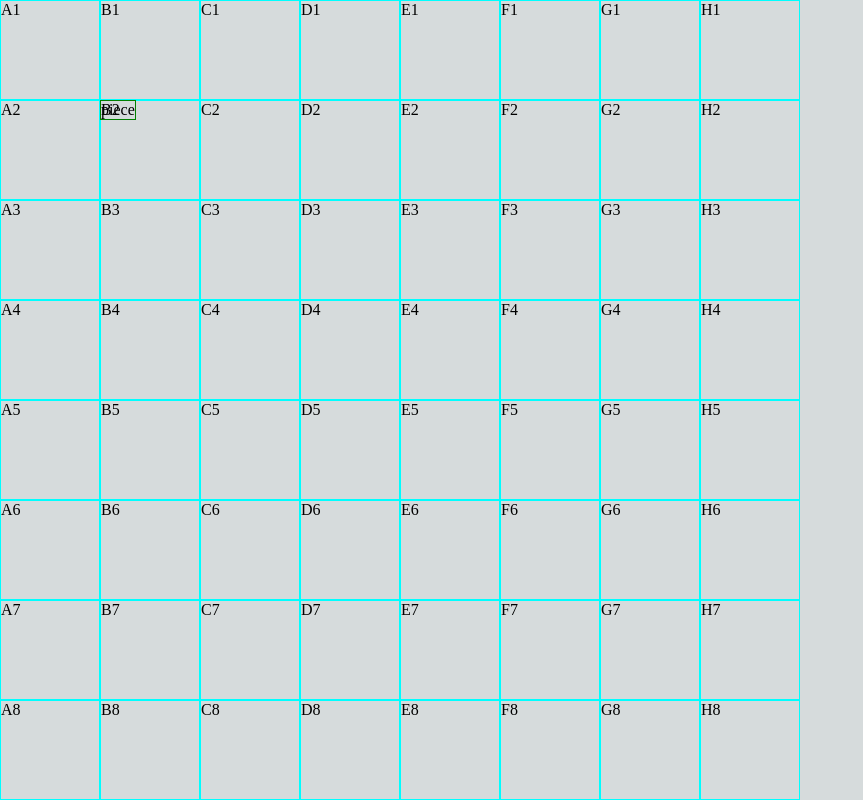
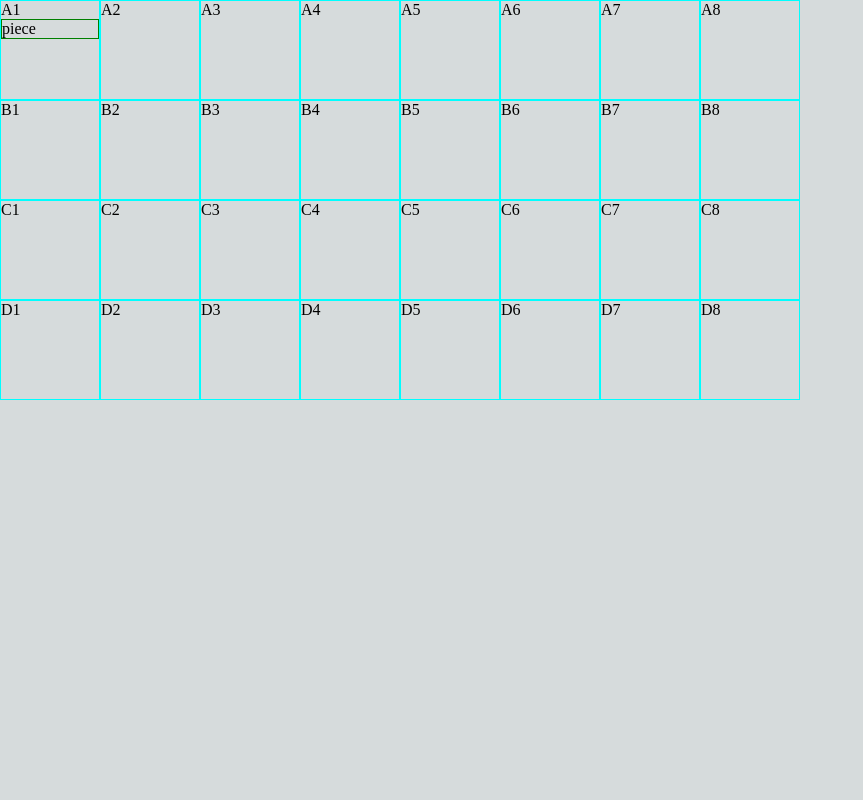
Before and after one commit to Jeffmagma/chess, a Next.js app: page / in a window 1280 px wide. Shown: the whole page, without its empty margins (0-863 px from the left). Built offline with nearby package versions, Linux system fonts and the light colour scheme.

Commit message:
piece is successfully moving, now with proper state management

```diff
--- a/pages/_app.tsx
+++ b/pages/_app.tsx
@@ -1,6 +1,6 @@
 import '../styles/globals.css'
-import type { AppProps } from 'next/app'
+import type {AppProps} from 'next/app'
 
 export default function App({ Component, pageProps }: AppProps) {
-  return <Component {...pageProps} />
+	return <Component {...pageProps} />
 }
--- a/pages/index.tsx
+++ b/pages/index.tsx
@@ -1,35 +1,72 @@
 import Head from 'next/head'
 import {motion} from 'framer-motion'
-import React, {MutableRefObject, useRef, useState} from "react";
+import React, {Dispatch, SetStateAction, useState} from "react";
 
-function DragThing() {
-    const [top, settop] = useState(100);
-    const [left, setleft] = useState(100);
-    const xd = useRef<HTMLDivElement>(null) as MutableRefObject<HTMLDivElement>;
-    return (<motion.div ref={xd} drag style={{border: "1px solid green", position: "fixed", top: top + "px", left: left + "px"}} dragSnapToOrigin={true} dragElastic={0} dragMomentum={false} onDragEnd={(event: PointerEvent) => {
-        const x = document.elementsFromPoint(event.clientX, event.clientY)[1].getBoundingClientRect();
-        console.log(x.top, x.left);
-        settop(x.top + 40);
-        setleft(x.left + 20);
+interface PieceProps {
+	set_selected: Dispatch<SetStateAction<point | null>>;
+	row: number;
+	col: number;
+	piece: string;
+	set_positions: Dispatch<SetStateAction<Array<Array<string>>>>;
 }
-    }>piece
+
+function Piece({set_selected, row, piece, col, set_positions}: PieceProps) {
+	const [position, set_position] = useState<point>({x: row, y: col});
+	return (
+		<motion.div drag style={{border: "1px solid green"}} dragSnapToOrigin={true} dragElastic={0} dragMomentum={false}
+		            onDragStart={() => {
+			            set_selected(position);
+		            }
+		            }
+		            onDragEnd={(event: PointerEvent) => {
+			            const x = document.elementsFromPoint(event.clientX, event.clientY)[1];
+			            const new_position = {x: parseInt(x.getAttribute("data-row")!), y: parseInt(x.getAttribute("data-col")!)};
+			            set_positions(prev_position => {
+				            if (position.x == new_position.x && position.y == new_position.y) {
+					            return prev_position;
+				            }
+				            const prev = [...prev_position];
+				            console.log(new_position);
+				            prev[new_position.x][new_position.y] = piece;
+				            prev[position.x][position.y] = "";
+				            return prev;
+			            })
+			            set_position(new_position);
+			            console.log(x.getAttribute("data-row"), x.getAttribute("data-col"));
+		            }
+		            }>
+			piece
 		</motion.div>);
 }
 
-function Square({row, col}: { row: number, col: number }) {
-    return <div style={{width: "100px", height: "100px", border: "1px cyan solid", position: "absolute", top: col * 100, left: row * 100}}>
+function Square({set_selected, row, piece, col, set_positions}: PieceProps) {
+	return <div data-row={row} data-col={col} style={{width: "100px", height: "100px", border: "1px cyan solid"}}>
 		{String.fromCharCode('A'.charCodeAt(0) + row) + (col + 1)}
+		{piece ? <Piece set_selected={set_selected} piece={piece} row={row} col={col} set_positions={set_positions}/> : <></>}
 	</div>
 }
 
+interface point {
+	x: number
+	y: number
+}
+
+const initial_board = [
+	["test", "", "", "", "", "", "", ""],
+	["", "", "", "", "", "", "", ""],
+	["", "", "", "", "", "", "", ""],
+	["", "", "", "", "", "", "", ""],
+]
+
 function Board() {
-    return (<div style={{position: "absolute"}}>
-        {[...Array(8)].map((element, row) =>
-            [...Array(8)].map((element, col) => {
-                return <Square key={"" + row + col} row={row} col={col}/>
-            })
-        )}
-        <DragThing/>
+	const [positions, set_positions] = useState(initial_board);
+	const [_selected, set_selected] = useState<point | null>(null);
+
+	return (
+		<div style={{position: "absolute", display: "grid", gridTemplateColumns: "1fr 1fr 1fr 1fr 1fr 1fr 1fr 1fr"}}>
+			{positions.map((pieces, row) => pieces.map((piece, col) =>
+				<Square key={"" + row + col} row={row} col={col} piece={piece} set_selected={set_selected} set_positions={set_positions}/>
+			))}
 		</div>)
 }
 
```
Also changed, not shown: pages/_document.tsx (+4 -4 lines). Lines whose indentation alone changed are shown as unchanged.
